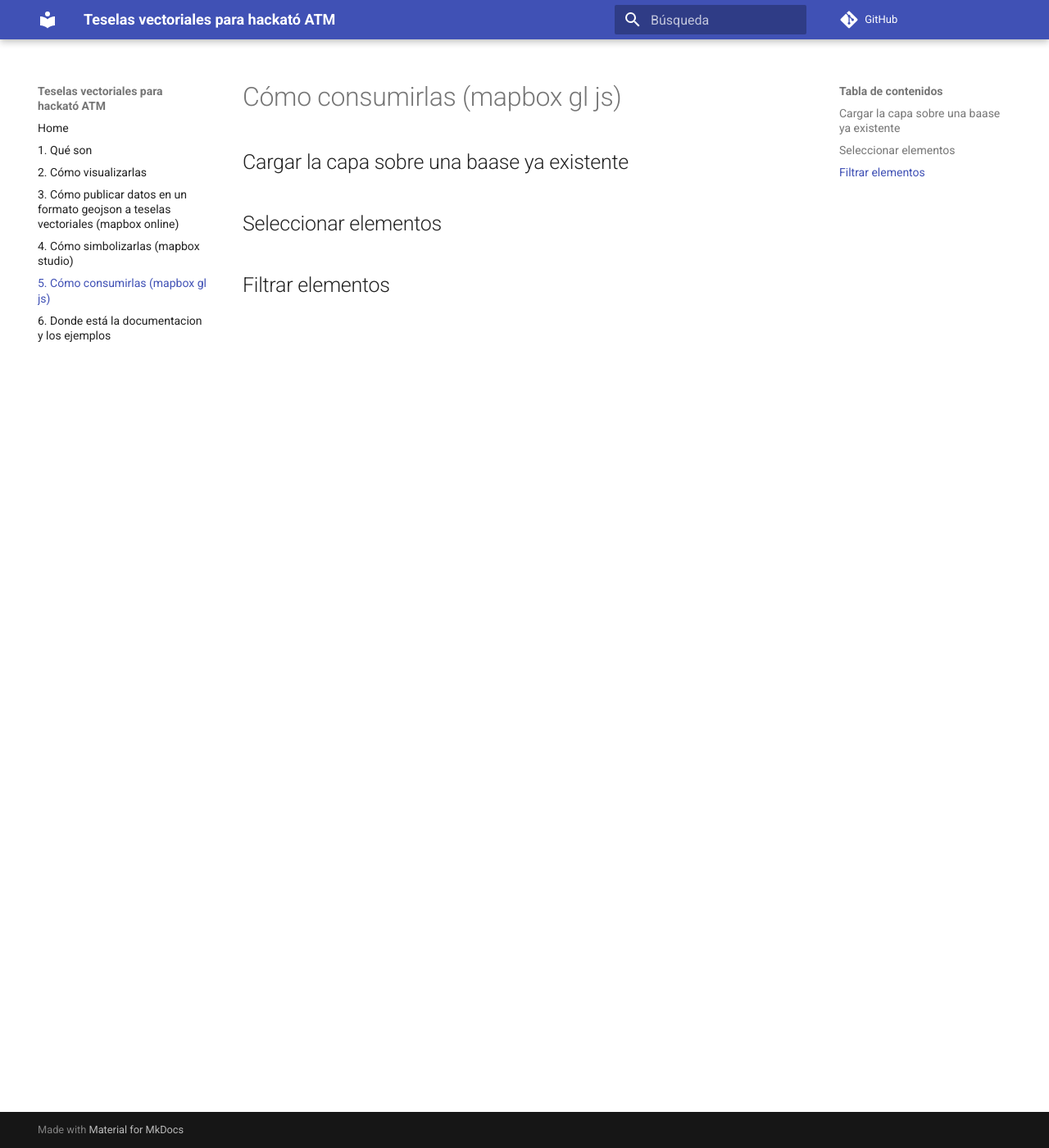
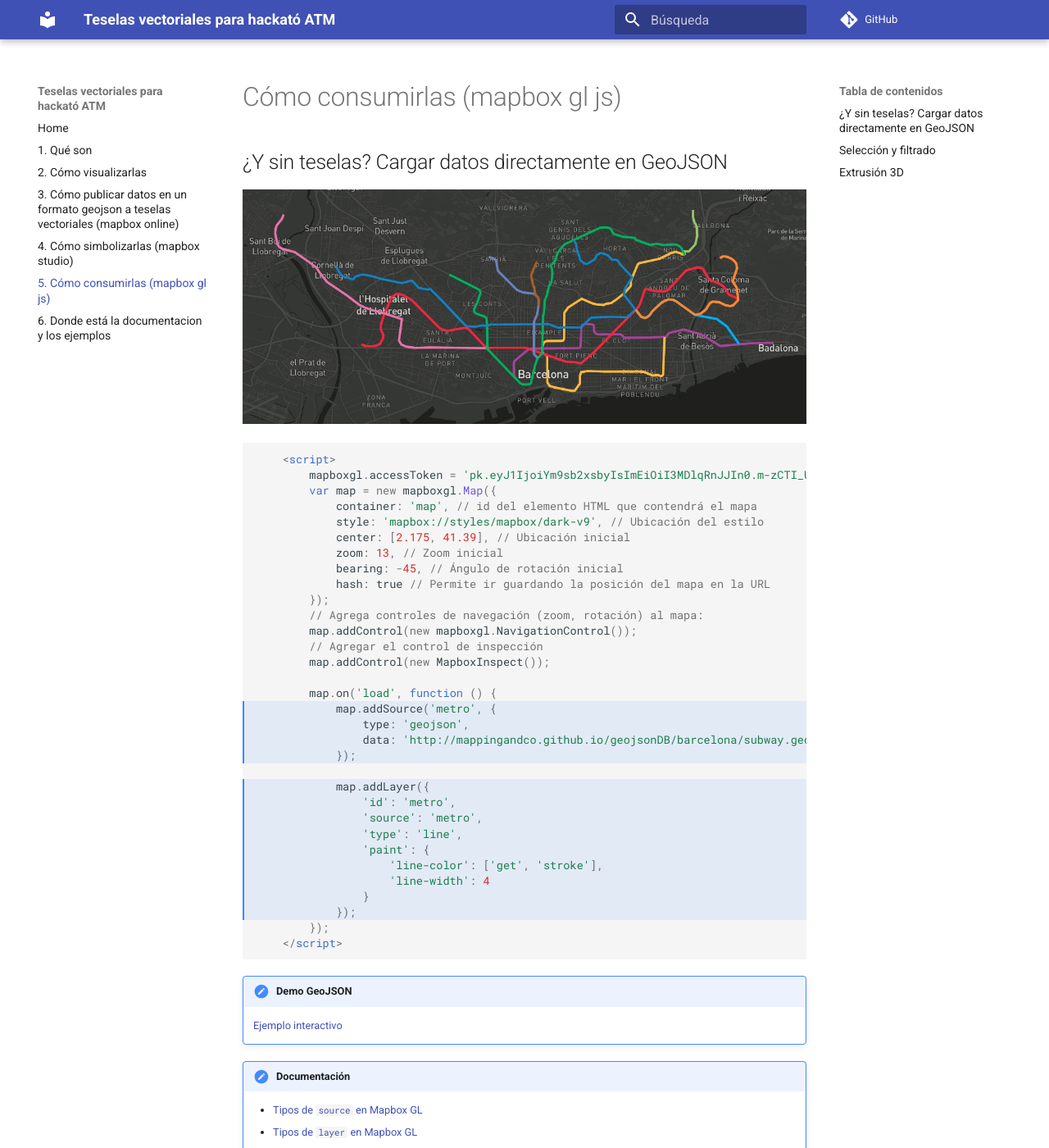
Before and after one commit to geoinquiets/vt-hackato-atm, an MkDocs documentation site: the page built from docs/5_visor_completo.md, in a window 1280 px wide and 1400 px high. Shown: the whole window at 82% size. Built offline with MkDocs 1.6.1 and Material for MkDocs 9.7.7, drawn with Linux system fonts in a browser that asks for light colours; comment, search, counter and statistics services are not loaded; old or Windows-style settings are respelled for this version of MkDocs; some of the changed text lies outside the part shown.

Commit message:
Añadido apartado 5

````diff
--- a/docs/5_visor_completo.md
+++ b/docs/5_visor_completo.md
@@ -1,7 +1,130 @@
 # Cómo consumirlas (mapbox gl js)
 
-## Cargar la capa sobre una baase ya existente
+## ¿Y sin teselas? Cargar datos directamente en GeoJSON
 
-## Seleccionar elementos
+![Metro](img/metro.png)
 
-## Filtrar elementos
+```html hl_lines="17 18 19 20 22 23 24 25 26 27 28 29 30"
+    <script>
+        mapboxgl.accessToken = 'pk.eyJ1IjoiYm9sb2xsbyIsImEiOiI3MDlqRnJJIn0.m-zCTI_UaEOCiCakGUDwcw';
+        var map = new mapboxgl.Map({
+            container: 'map', // id del elemento HTML que contendrá el mapa
+            style: 'mapbox://styles/mapbox/dark-v9', // Ubicación del estilo
+            center: [2.175, 41.39], // Ubicación inicial
+            zoom: 13, // Zoom inicial
+            bearing: -45, // Ángulo de rotación inicial
+            hash: true // Permite ir guardando la posición del mapa en la URL
+        });
+        // Agrega controles de navegación (zoom, rotación) al mapa:
+        map.addControl(new mapboxgl.NavigationControl());
+        // Agregar el control de inspección
+        map.addControl(new MapboxInspect());
+
+        map.on('load', function () {
+            map.addSource('metro', {
+                type: 'geojson',
+                data: 'http://mappingandco.github.io/geojsonDB/barcelona/subway.geojson'
+            });
+
+            map.addLayer({
+                'id': 'metro',
+                'source': 'metro',
+                'type': 'line',
+                'paint': {
+                    'line-color': ['get', 'stroke'],
+                    'line-width': 4
+                }
+            });
+        });
+    </script>
+```
+
+!!! note "Demo GeoJSON"
+    [Ejemplo interactivo](ejemplos/04-geojson.html)
+
+!!! hint "Documentación"
+    * [Tipos de `source` en Mapbox GL](https://www.mapbox.com/mapbox-gl-js/api/#sources)
+    * [Tipos de `layer` en Mapbox GL](https://www.mapbox.com/mapbox-gl-js/style-spec#layers)
+    * [Expresiones en Mapbox GL](https://www.mapbox.com/mapbox-gl-js/style-spec#expressions)
+
+
+## Selección y filtrado
+
+![Metro](img/hover.png)
+
+```html hl_lines="18 19 20 21 22 23 24 25 26 27 29 30 31 32 33 34 36 37 38 39 40"
+    <script>
+        map.on('load', function () {
+            map.addSource('metro', {
+                type: 'geojson',
+                data: 'http://mappingandco.github.io/geojsonDB/barcelona/subway.geojson'
+            });
+
+            map.addLayer({
+                'id': 'metro',
+                'type': 'line',
+                'source': 'metro',
+                'paint': {
+                    'line-color': ['get', 'stroke'],
+                    'line-width': 4
+                }
+            });
+
+            map.addLayer({
+                'id': 'metro-highlighted',
+                'type': 'line',
+                'source': 'metro',
+                'paint': {
+                    'line-color': ['get', 'stroke'],
+                    'line-width': 21
+                },
+                'filter': ['in', 'OGC_FID', '']
+            });
+
+            map.on('mousemove', 'metro', function(e) {
+                if (e.features.length > 0) {
+                    var feature = e.features[0];
+                    map.setFilter('metro-highlighted', ['in', 'OGC_FID', feature.properties.OGC_FID]);
+                }
+            });
+
+            map.on('mouseleave', 'metro', function() {
+                map.setFilter('metro-highlighted', ['in', 'OGC_FID', '']);
+                overlay.style.display = 'none';
+            });
+        });
+    </script>
+```
+
+!!! note "Demo Hover"
+    [Ejemplo interactivo](ejemplos/05-hover.html)
+
+!!! hint "Documentación"
+    * [Eventos de mapa en Mapbox GL](https://www.mapbox.com/mapbox-gl-js/api#map.event:resize)
+
+
+## Extrusión 3D
+
+![Metro](img/buildings.png)
+
+```javascript hl_lines="10 12 13 14"
+    map.addSource("buildings", {
+        "type": "vector",
+        "url": "http://tileserver.fonts.cat/data/buildingpart.json"
+    });
+
+    map.addLayer({
+        "id": "buildings",
+        "source": "buildings",
+        "source-layer": "buildingpart",
+        "type": "fill-extrusion",
+        "paint": {
+            "fill-extrusion-opacity": 0.75,
+            "fill-extrusion-color": "#808080",
+            "fill-extrusion-height": ["*", 3, ["get", "floors"]]
+        }
+    });
+```
+
+!!! note "Demo Edificios 3D"
+    [Ejemplo interactivo](ejemplos/06-buildings.html)
````
Also changed, not shown: docs/img/buildings.png (added), docs/img/hover.png (added), docs/img/metro.png (added).
